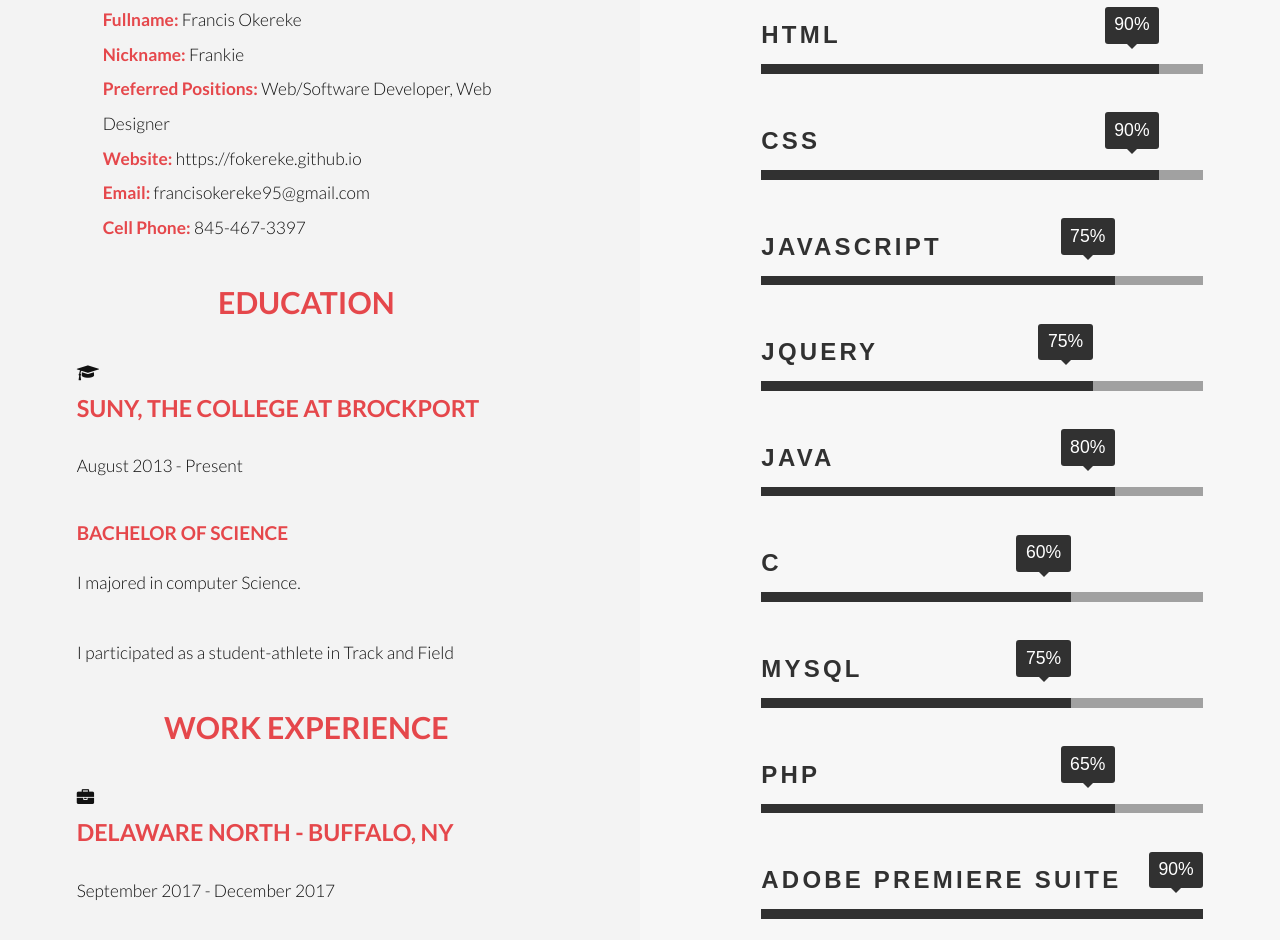
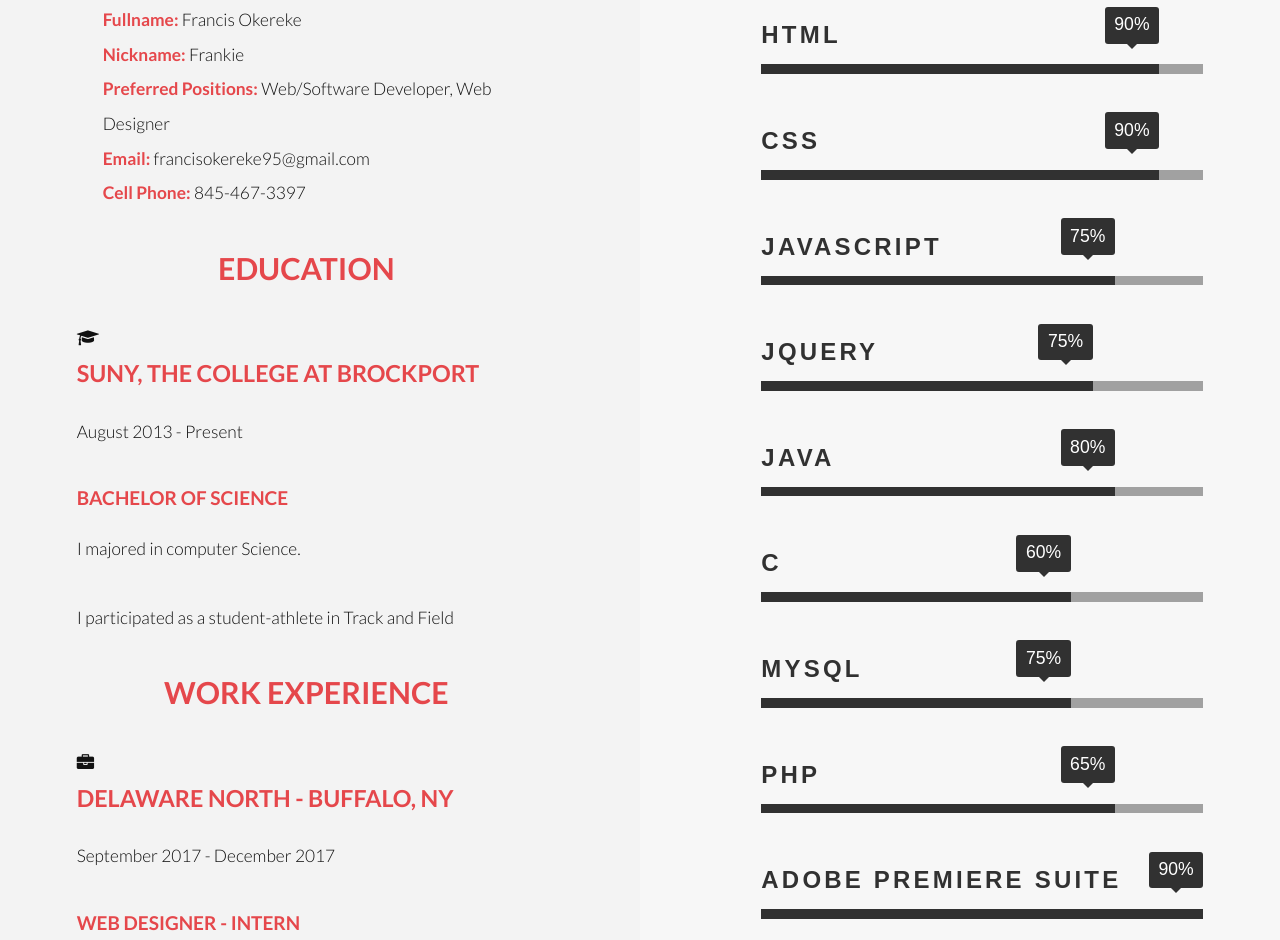
Before and after one commit to FOKEREKE/FOKEREKE.github.io, a plain HTML site: page stats.html in a window 1280 px wide. Shown: the part 977-1917 px from the top of the page. Drawn offline with Linux system fonts and the light colour scheme.

Commit message:
an update
the update

```diff
--- a/stats.html
+++ b/stats.html
@@ -2,7 +2,6 @@
 <!--
 	Francis Okereke
     Barebones Template retrieved from @templatedco
-
 -->
 <html>
 <head>
@@ -63,7 +62,6 @@
             <li> <strong>Fullname:</strong> <span>Francis Okereke</span> </li>
             <li> <strong>Nickname:</strong> <span>Frankie</span> </li>
             <li> <strong>Preferred Positions:</strong> <span>Web/Software Developer, Web Designer</span> </li>
-            <li> <strong>Website:</strong> <span>https://fokereke.github.io</span> </li>
             <li> <strong>Email:</strong> <span>francisokereke95@gmail.com</span> </li>
             <li> <strong>Cell Phone:</strong> <span>845-467-3397</span> </li>
             <!-- <li> <strong>:</strong> <span></span> </li> -->
```
